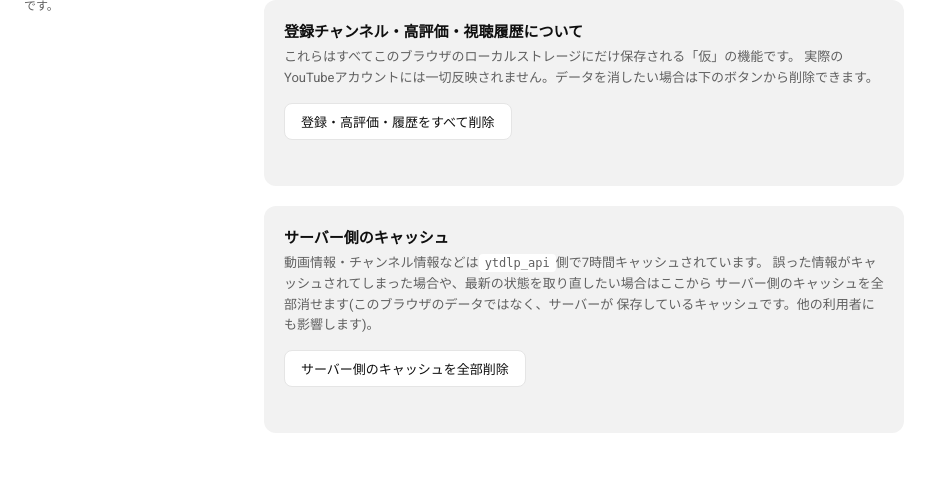
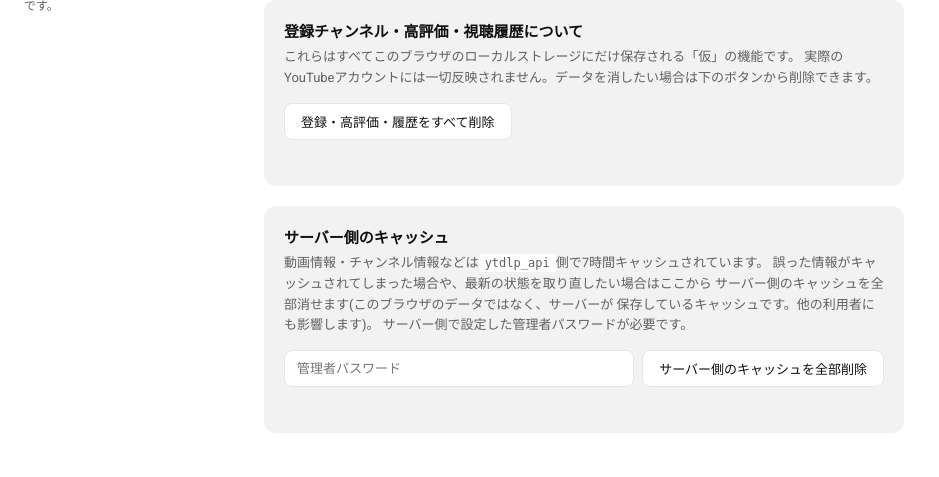
Before and after one commit to fipdusjock/yuzutube-, a Flask app: page /settings in a window 1280 px wide. Shown: the part 348-825 px from the top of the page, without its empty margins (0-939 px from the left). Run offline with Flask 3, Linux system fonts and the light colour scheme.

Commit message:
Add files via upload

```diff
--- a/templates/channel.html
+++ b/templates/channel.html
@@ -12,6 +12,7 @@
     </div>
   </div>
 </div>
+<div class="channel-tabs" id="channelTabs"></div>
 <div class="grid" id="channelGrid">
   {% for _ in range(12) %}
   <div class="card sk-card">
--- a/templates/settings.html
+++ b/templates/settings.html
@@ -38,8 +38,10 @@
     誤った情報がキャッシュされてしまった場合や、最新の状態を取り直したい場合はここから
     サーバー側のキャッシュを全部消せます(このブラウザのデータではなく、サーバーが
     保存しているキャッシュです。他の利用者にも影響します)。
+    サーバー側で設定した管理者パスワードが必要です。
   </div>
   <div class="settings-row">
+    <input type="password" id="serverCachePassword" placeholder="管理者パスワード">
     <button id="clearServerCache" class="secondary">サーバー側のキャッシュを全部削除</button>
   </div>
   <div class="settings-status" id="serverCacheStatus"></div>
```
